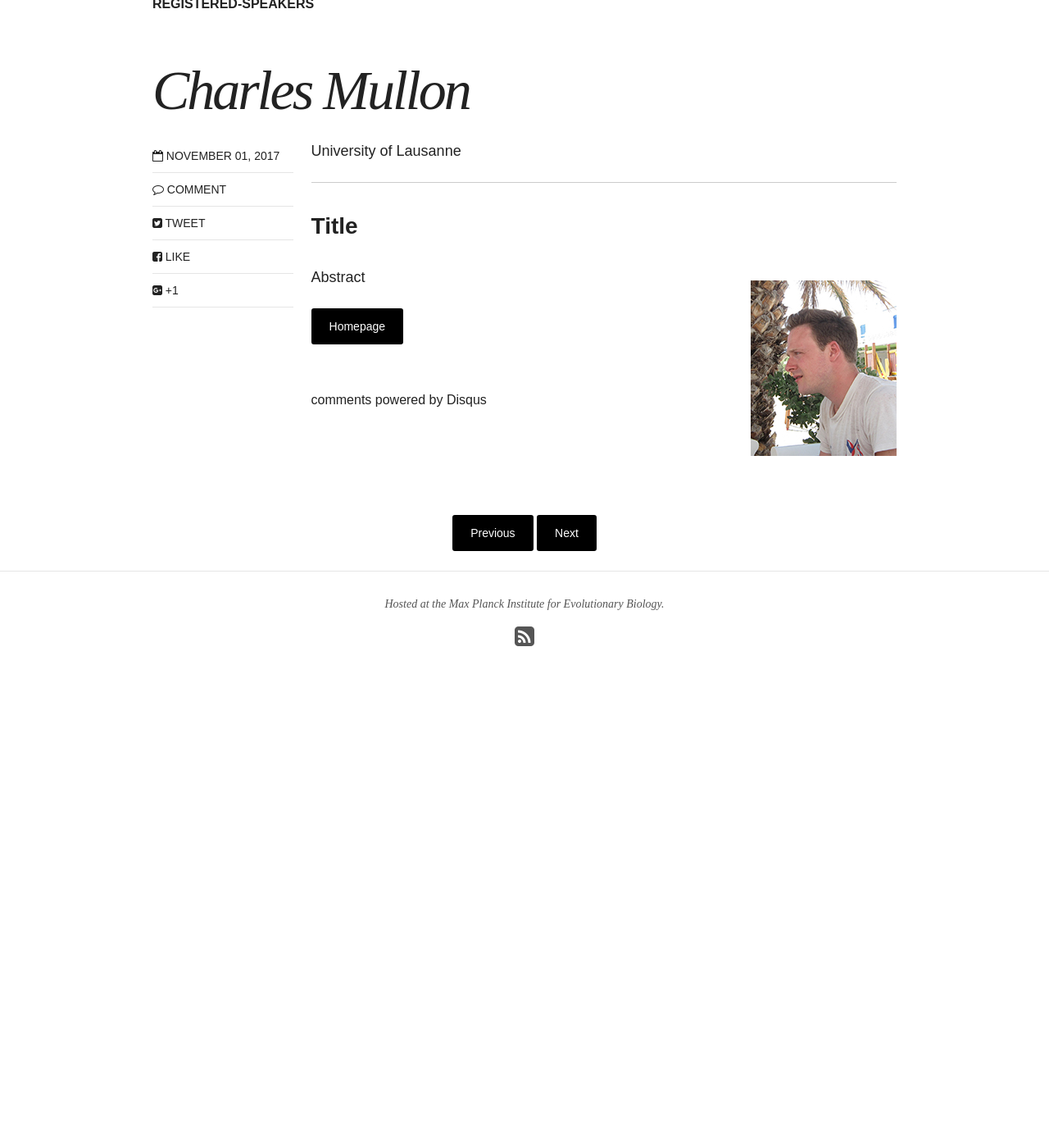
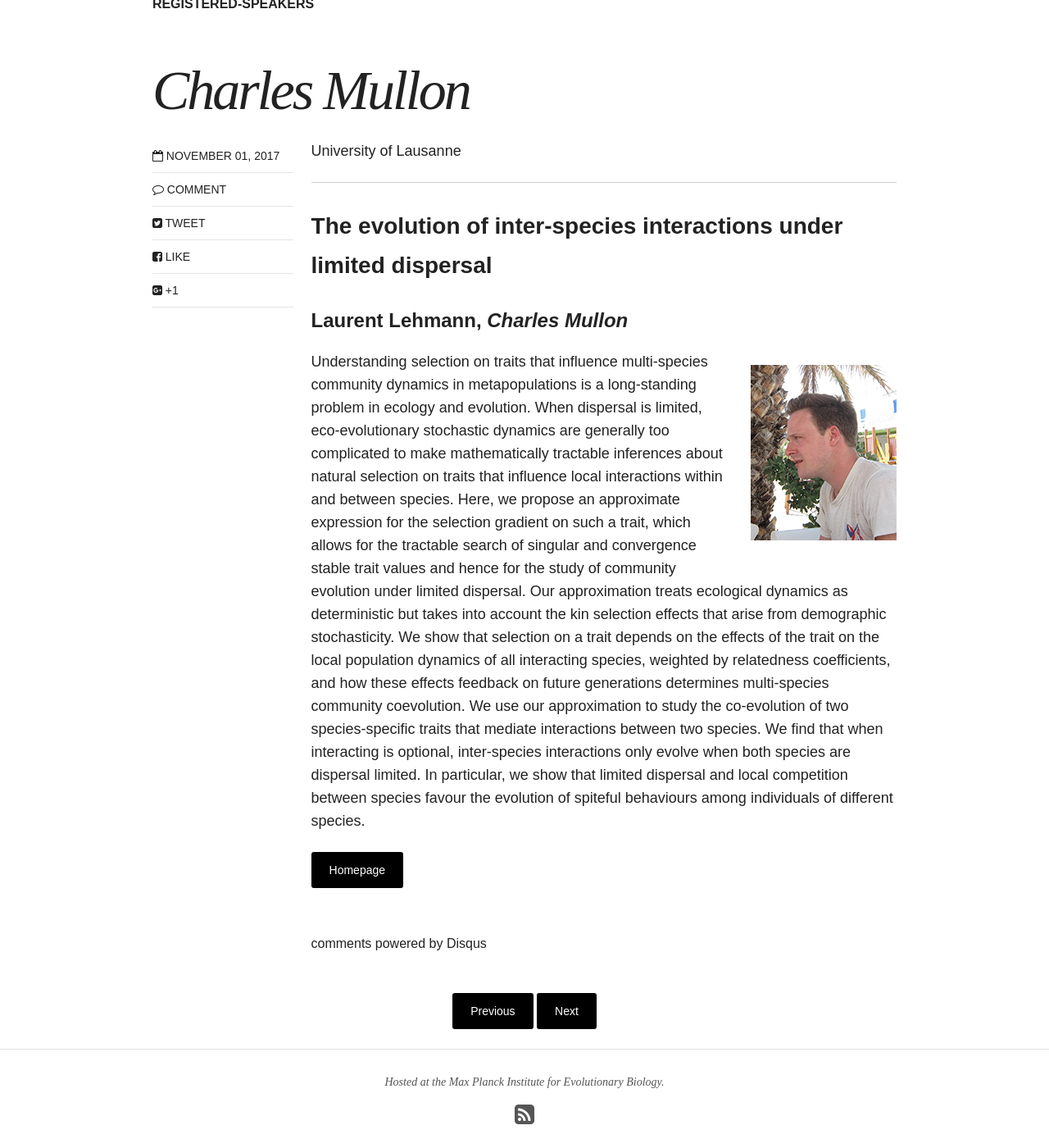
Before and after one commit to bionomics/bionomics, a Jekyll site: the page built from _posts/articles/2017-11-01-charles-mullon.md, in a window 1280 px wide and 1400 px high, scrolled down 458 px. Shown: the whole window at 82% size. Built offline with Jekyll 4.4.1, drawn with Linux system fonts in a browser that asks for light colours; nearby versions of some CDN libraries; comment, search, counter and statistics services are not loaded; before the commit the page ends 1346 px from its top, so only the background shows below that.

Commit message:
mullon abstract, further edits

```diff
--- a/_posts/articles/2017-11-01-charles-mullon.md
+++ b/_posts/articles/2017-11-01-charles-mullon.md
@@ -13,13 +13,15 @@ University of Lausanne
 
 ---
 
-### Title
+### The evolution of inter-species interactions under limited dispersal
+
+#### Laurent Lehmann, *Charles Mullon*
 
 <!-- Lorem ipsum dolor sit amet, test link adipiscing elit. **This is strong**. Nullam dignissim convallis est. Quisque aliquam. -->
 
 ![Smithsonian Image]({{ site.url }}/images/charles-mullon.jpg)
 {: .pull-right}
 
-Abstract
+Understanding selection on traits that influence multi-species community dynamics in metapopulations is a long-standing problem in ecology and evolution. When dispersal is limited, eco-evolutionary stochastic dynamics are generally too complicated to make mathematically tractable inferences about natural selection on traits that influence local interactions within and between species. Here, we propose an approximate expression for the selection gradient on such a trait, which allows for the tractable search of singular and convergence stable trait values and hence for the study of community evolution under limited dispersal. Our approximation treats ecological dynamics as deterministic but takes into account the kin selection effects that arise from demographic stochasticity. We show that selection on a trait depends on the effects of the trait on the local population dynamics of all interacting species, weighted by relatedness coefficients, and how these effects feedback on future generations determines multi-species community coevolution. We use our approximation to study the co-evolution of two species-specific traits that mediate interactions between two species. We find that when interacting is optional, inter-species interactions only evolve when both species are dispersal limited. In particular, we show that limited dispersal and local competition between species favour the evolution of spiteful behaviours among individuals of different species.
 
 <div markdown="0"><a href="https://www.unil.ch/dee/home/menuinst/people/post-docs--associates/dr-charles-mullon.html" class="btn">Homepage</a></div>
```
Also changed, not shown: schedule/index.md (+1 -1 lines), venue/index.md (+1 -1 lines).
